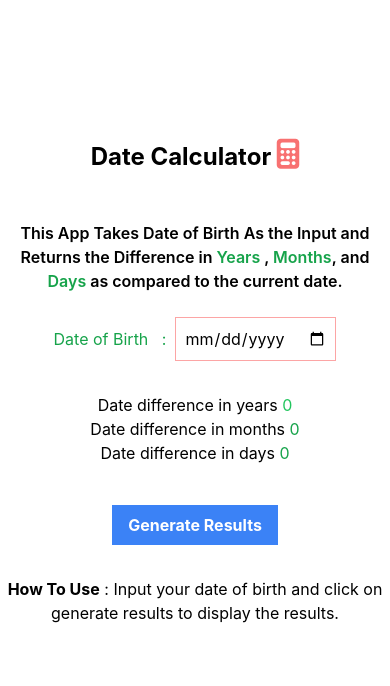
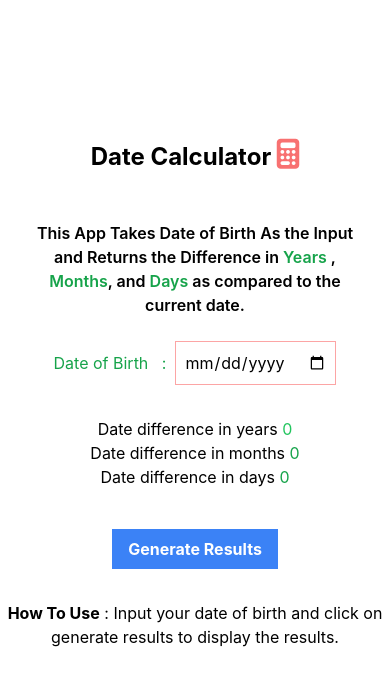
Before and after one commit to LouisYitamkey/React-Calculator-App, a React (Create React App) app: page / in a window 390 px wide. Shown: the top 686 px of the page. Built offline with nearby package versions, Linux system fonts and the light colour scheme.

Commit message:
new push

```diff
--- a/src/App.js
+++ b/src/App.js
@@ -34,7 +34,7 @@ export default function App() {
 
 
 
-      <h1 className="text-base sm:text md:px-40 text-center  md:text-sm lg:text-2xl font-semibold mb-6 ">This App Takes Date of Birth As the  Input and Returns the Difference in  <span className="text-green-600">Years</span> , <span className="text-green-600">Months</span>, and <span className="text-green-600">Days</span> as compared to the current date. </h1>
+      <h1 className="text-base sm:text md:px-40 text-center px-8 md:text-sm lg:text-2xl font-semibold mb-6 ">This App Takes Date of Birth As the  Input and Returns the Difference in  <span className="text-green-600">Years</span> , <span className="text-green-600">Months</span>, and <span className="text-green-600">Days</span> as compared to the current date. </h1>
 
 
       <form className="flex justify-center items-center">
```
